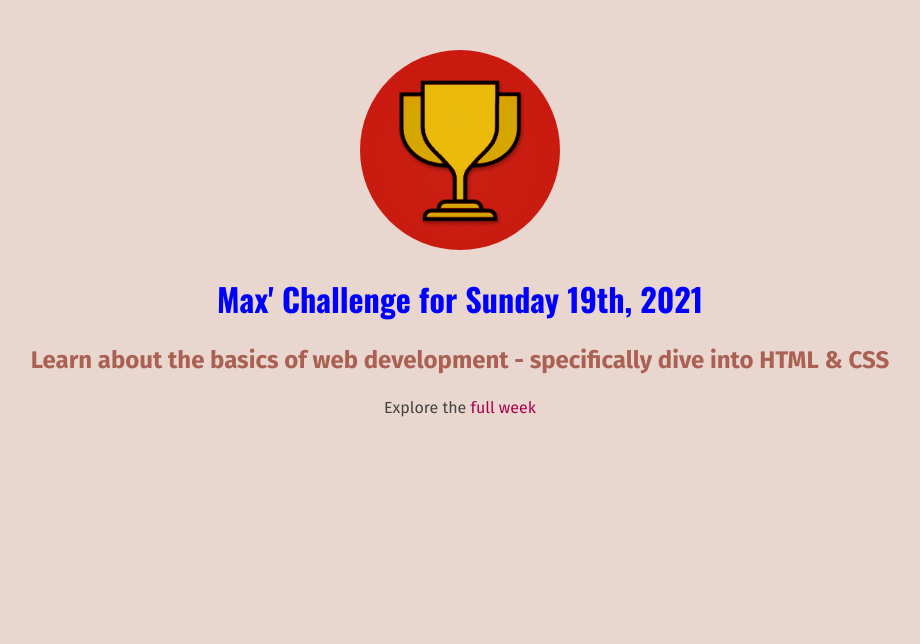
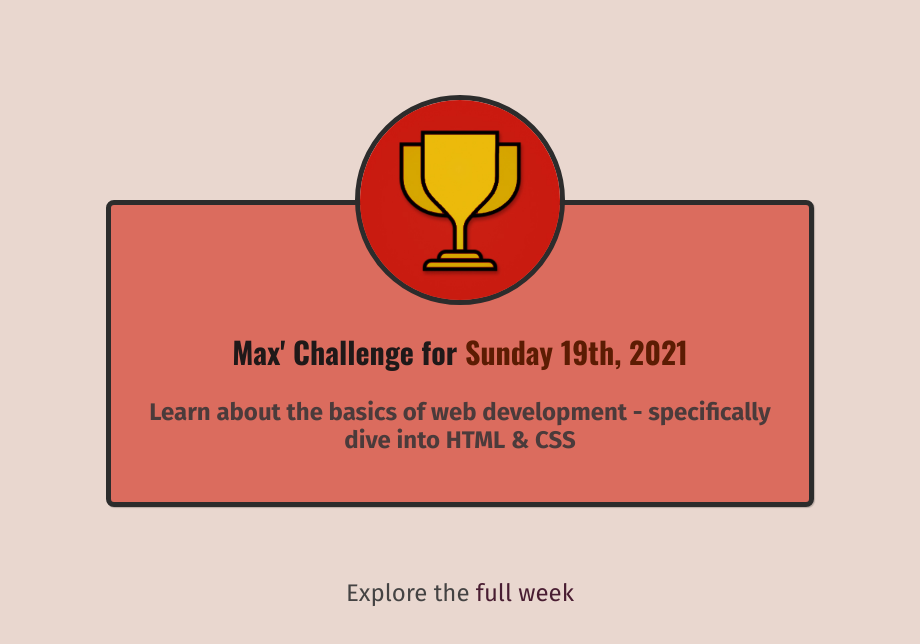
Before and after one commit to Darktangent/2022-dev-bootcamp-1, a plain HTML site: page hello_world/index.html in a window 1280 px wide. Shown: the whole page, without its empty margins (180-1100 px from the left). Drawn offline with nearby package versions, Linux system fonts and the light colour scheme.

Commit message:
Adding  stucture to the site

```diff
--- /dev/null
+++ b/css-site-1/styles.css
@@ -0,0 +1,17 @@
+body {
+  text-align: center;
+  margin: auto;
+  background-color: rgb(244, 234, 255);
+  font-family: "Roboto", sans-serif;
+}
+h1 {
+  font-size: 52px;
+  color: rgb(88, 49, 196);
+}
+header {
+  text-align: center;
+}
+
+img {
+  width: 200px;
+}
--- a/hello_world/index.html
+++ b/hello_world/index.html
@@ -15,15 +15,19 @@
     <link rel="stylesheet" href="styles/daily-challenge.css" />
   </head>
   <body>
+    <main id="main-section">
       <img src="img/challenges-trophy.jpg" alt="challenge trophy" />
-    <h1>Max' Challenge for Sunday 19th, 2021</h1>
+      <h1>Max' Challenge for <span>Sunday 19th, 2021 </span></h1>
       <p id="todays-challenge">
-      Learn about the basics of web development - specifically dive into HTML &
-      CSS
+        Learn about the basics of web development - specifically dive into HTML
+        & CSS
       </p>
+    </main>
+    <footer id="footer">
       <p>
         Explore the
         <a href="full-week.html" target="blank">full week</a>
       </p>
+    </footer>
   </body>
 </html>
--- a/hello_world/styles/daily-challenge.css
+++ b/hello_world/styles/daily-challenge.css
@@ -1,10 +1,27 @@
-body {
-  margin: 50px;
-}
 img {
+  border: 5px solid rgb(44, 44, 44);
   border-radius: 50%;
   width: 200px;
   height: auto;
+  display: inline-block;
+  margin-top: -134px;
+}
+main {
+  border: 5px solid rgb(44, 44, 44);
+  box-shadow: 1px 1px 1px rgba(0, 0, 0, 0.2);
+  margin: 200px auto 72px auto;
+  text-align: center;
+  max-width: 650px;
+  background-color: rgb(219, 108, 94);
+  padding: 24px;
+  border-radius: 8px;
+}
+h1 {
+  font-size: 30px;
+  color: rgb(31, 25, 25);
+}
+h1 span {
+  color: rgb(92, 28, 3);
 }
 
 ul span {
@@ -14,7 +31,10 @@ ul li {
   list-style: none;
 }
 #todays-challenge {
-  color: rgb(170, 96, 83);
+  color: rgb(75, 59, 59);
   font-size: 24px;
   font-weight: bold;
 }
+a {
+  color: rgb(73, 29, 50);
+}
--- a/hello_world/styles/full-week.css
+++ b/hello_world/styles/full-week.css
@@ -4,10 +4,10 @@ header {
 h1 {
   font-size: 48px;
   color: rgb(71, 62, 62);
-  margin: 12px 0;
+  margin: 0;
 }
 #description {
-  margin-bottom: 36px;
+  margin: 12px 0;
 }
 /* header p {
   margin-bottom: 36px;
@@ -19,6 +19,9 @@ a {
   font-size: 24px;
   padding: 12px 48px;
   border: 1px solid rgb(167, 1, 78);
+  /* margin: 30px 12px; */
+  display: inline-block;
+  margin: 12px 0;
 }
 a:hover {
   background-color: rgb(180, 12, 90);
@@ -36,6 +39,7 @@ li {
   border-radius: 6px;
   margin: 32px;
   padding: 16px;
+  box-shadow: 1px 1px 1px rgba(0, 0, 0, 0.2);
 }
 h2 {
   color: rgb(78, 13, 5);
--- a/hello_world/styles/shared.css
+++ b/hello_world/styles/shared.css
@@ -18,6 +18,7 @@ p {
   font-family: "Fira Sans", sans-serif;
   /* text-align: center; */
   color: #444343;
+  font-size: 24px;
 }
 a {
   font-family: "Fira Sans", sans-serif;
```
Also changed, not shown: css-site-1/index.html (added, +24 -0 lines), css-site-1/html-css.png (added), 2 other files. Lines whose indentation alone changed are shown as unchanged.
